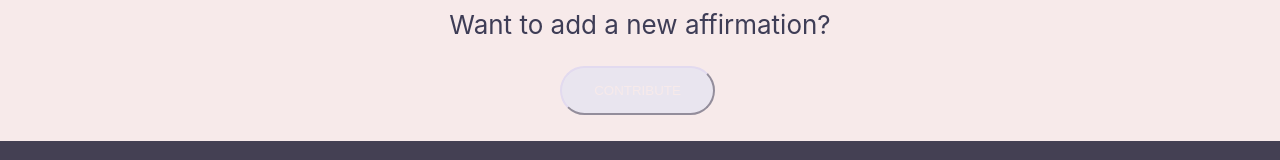
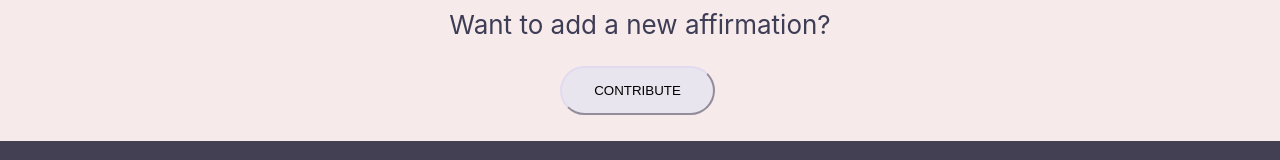
Before and after one commit to M0nica/affirmation_generator, a React (Create React App) app: page / in a window 1280 px wide. Shown: the part 622-782 px from the top of the page. Built offline with nearby package versions, Linux system fonts and the light colour scheme.

Commit message:
Changed the button contrast

```diff
--- a/src/App.css
+++ b/src/App.css
@@ -71,6 +71,11 @@ button {
   text-transform: uppercase;
 }
 
+
+.contribute-button {
+ color: #000;
+}
+
 button:hover {
   color: #000;
   background-color: #fff;
```
